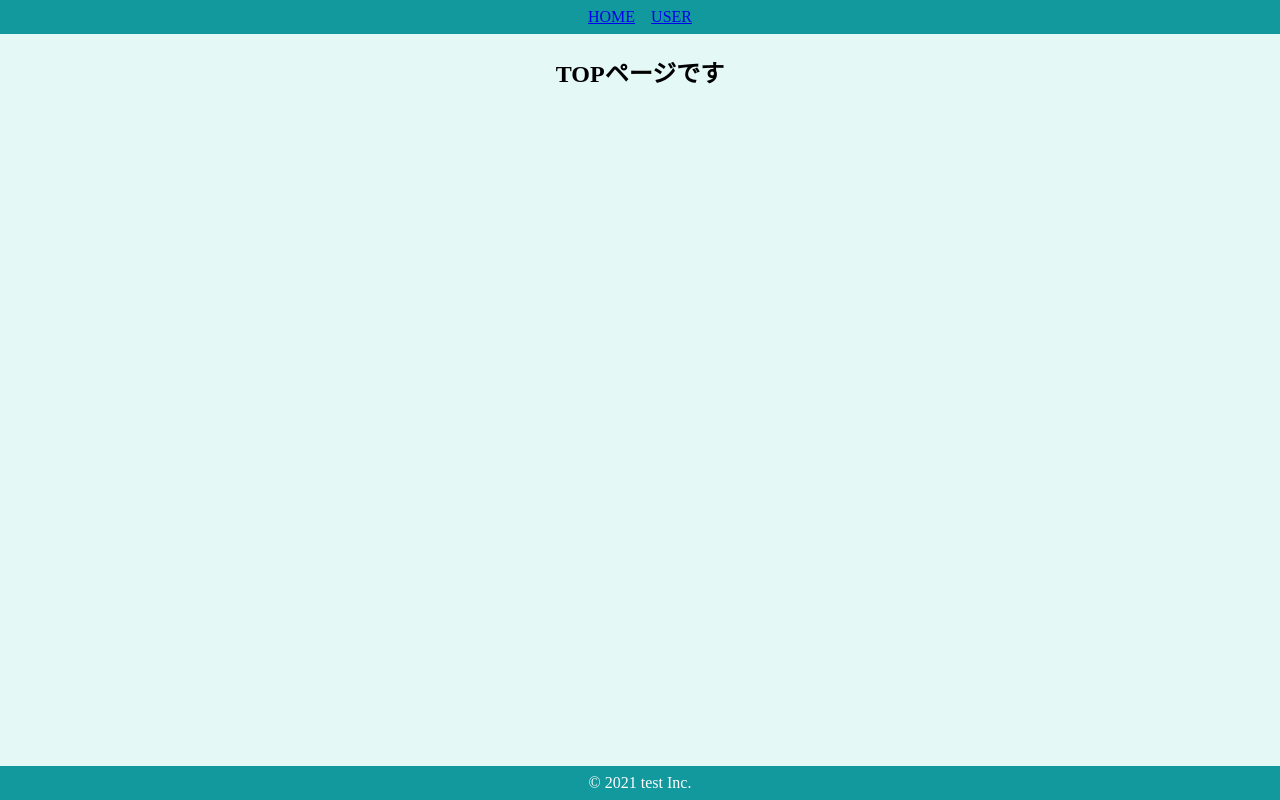
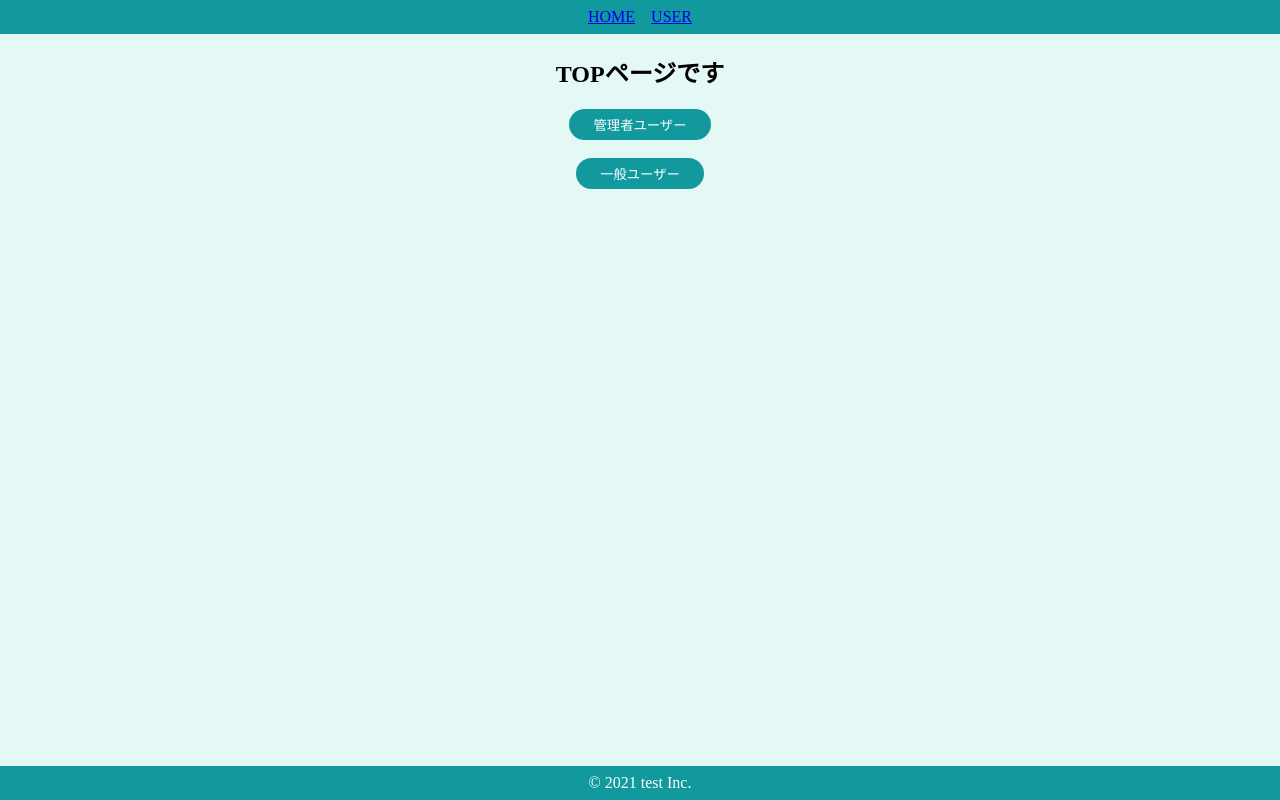
Before and after one commit to juuuuuun12/react-global-state, a React (Create React App) app: page / in a window 1280 px wide. Built offline with nearby package versions, Linux system fonts and the light colour scheme.

Commit message:
Spicy implementation

```diff
--- a/src/components/atoms/button/SecondaryButton.jsx
+++ b/src/components/atoms/button/SecondaryButton.jsx
@@ -2,8 +2,8 @@ import styled from "styled-components";
 import { BaseButton } from "./BaseButton";
 
 export const SecondaryButton = (props) => {
-  const { children } = props;
-  return <SButton>{children}</SButton>;
+  const { children, onClick } = props;
+  return <SButton onClick={onClick}>{children}</SButton>;
 };
 
 const SButton = styled(BaseButton)`
--- a/src/components/molecules/user/UserIconWithName.jsx
+++ b/src/components/molecules/user/UserIconWithName.jsx
@@ -1,10 +1,11 @@
 import styled from "styled-components";
 export const UserIconWithName = (props) => {
-  const { image, name } = props;
+  const { image, name, isAdmin } = props;
   return (
     <SContainer>
       <SImg height={160} width={160} src={image} alt={name} />
       <SName>{name}</SName>
+      {isAdmin && <SEdit>編集</SEdit>}
     </SContainer>
   );
 };
@@ -23,3 +24,9 @@ const SName = styled.p`
   margin: 0;
   color: #40514e;
 `;
+
+const SEdit = styled.span`
+  text-decoration: underline;
+  color: #aaa;
+  cursor: pointer;
+`;
--- a/src/components/organisms/user/UserCard.jsx
+++ b/src/components/organisms/user/UserCard.jsx
@@ -3,10 +3,10 @@ import { Card } from "../../atoms/card/Card";
 import { UserIconWithName } from "../../molecules/user/UserIconWithName";
 
 export const UserCard = (props) => {
-  const { user } = props;
+  const { user, isAdmin } = props;
   return (
     <Card>
-      <UserIconWithName image={user.image} name={user.name} />
+      <UserIconWithName image={user.image} name={user.name} isAdmin={isAdmin} />
       <SDl>
         <dt>メール</dt>
         <dd>{user.email}</dd>
--- a/src/components/pages/Top.jsx
+++ b/src/components/pages/Top.jsx
@@ -1,9 +1,23 @@
+import React from "react";
 import styled from "styled-components";
+import { useHistory } from "react-router-dom";
+import { SecondaryButton } from "../atoms/button/SecondaryButton";
 
 export const Top = () => {
+  const history = useHistory();
+
+  const onClickAdmin = () =>
+    history.push({ pathname: "/users", state: { isAdmin: true } });
+  const onClickGeneral = () =>
+    history.push({ pathname: "/users", state: { isAdmin: false } });
+
   return (
     <SContainer>
       <h2>TOPページです</h2>
+      <SecondaryButton onClick={onClickAdmin}>管理者ユーザー</SecondaryButton>
+      <br />
+      <br />
+      <SecondaryButton onClick={onClickGeneral}>一般ユーザー</SecondaryButton>
     </SContainer>
   );
 };
--- a/src/components/pages/Users.jsx
+++ b/src/components/pages/Users.jsx
@@ -1,4 +1,8 @@
+import React from "react";
 import styled from "styled-components";
+
+import { useLocation } from "react-router-dom";
+
 import { SearchInput } from "../molecules/SearchInput";
 import { UserCard } from "../organisms/user/UserCard";
 
@@ -17,13 +21,16 @@ const users = [...Array(10).keys()].map((val) => {
 });
 
 export const Users = () => {
+  const { state } = useLocation();
+  const isAdmin = state ? state.isAdmin : false;
+
   return (
     <SContainer>
       <h2>ユーザー一覧</h2>
       <SearchInput />
       <SUserArea>
         {users.map((user) => (
-          <UserCard key={user.id} user={user} />
+          <UserCard key={user.id} user={user} isAdmin={isAdmin} />
         ))}
       </SUserArea>
     </SContainer>
```
